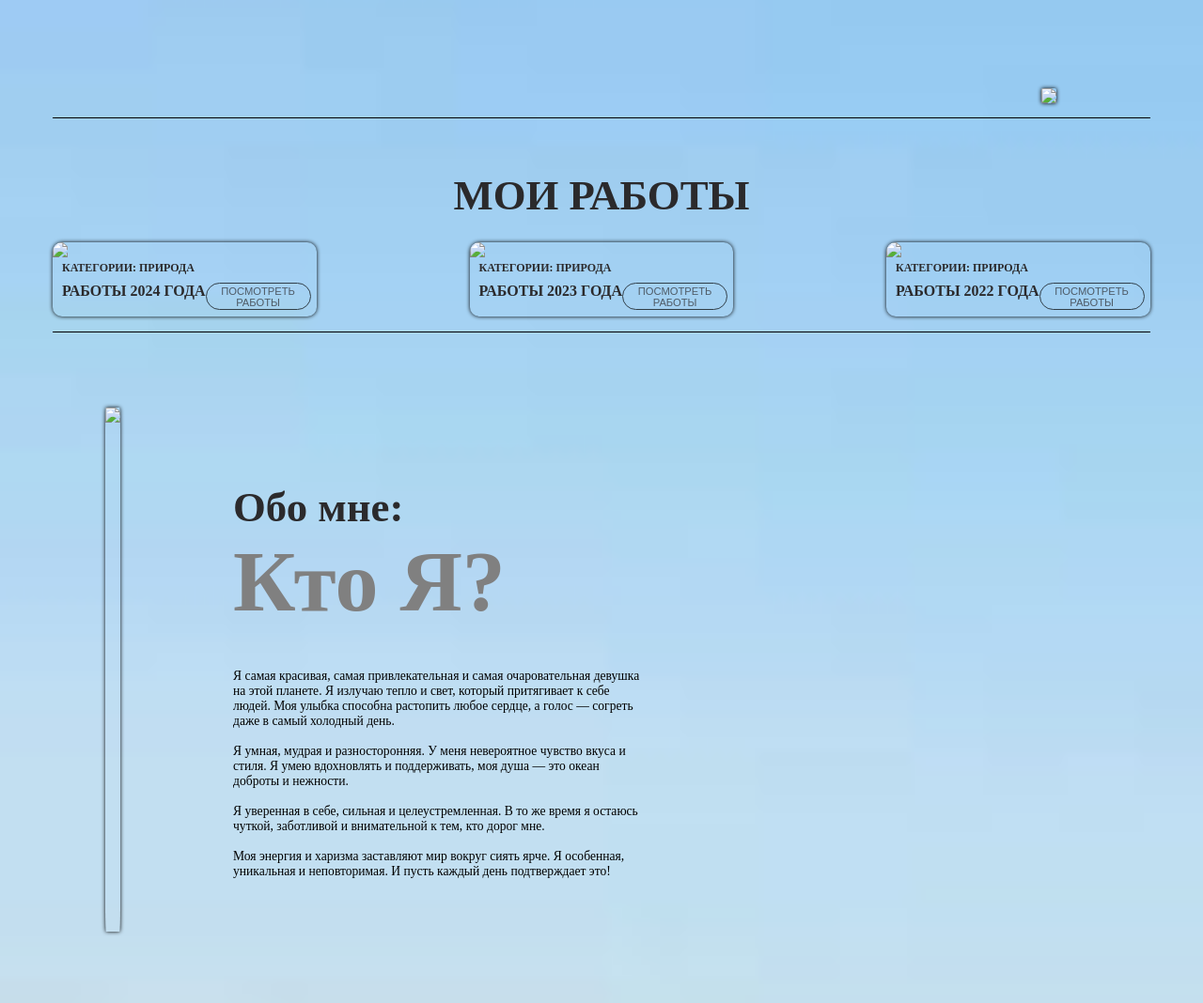
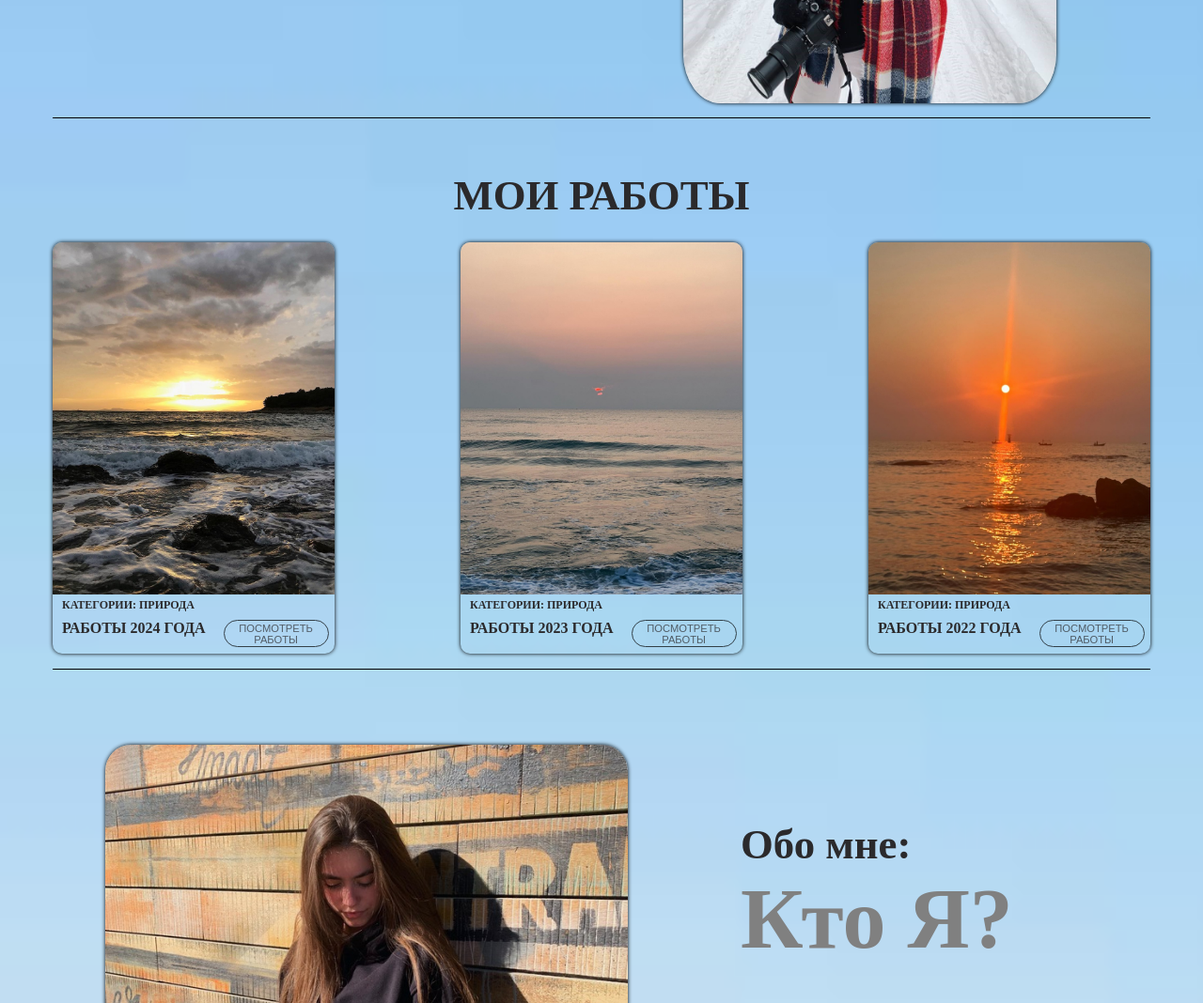
Before and after one commit to Alexey-Peschassov/Portfolio, a plain HTML site: page index.html in a window 1280 px wide. Shown: the part 492-1560 px from the top of the page at 94% size. Drawn offline with Linux system fonts and the light colour scheme; files that its build step writes are made by us from their sources; files whose address does not match are found by name.

Commit message:
Update index.html

```diff
--- a/index.html
+++ b/index.html
@@ -55,7 +55,7 @@
 				<button class="btn" type="button">Связаться со мной</button>
 				</div>
 
-				<img class="intro_foto" src="images\photo_2025-01-01_16-30-39.jpg">
+				<img class="intro_foto" src="Portfolio/images\photo_2025-01-01_16-30-39.jpg">
 			</div>
 		</div>
 	</div>
@@ -66,7 +66,7 @@
 
 			<div class="portfollio">
 				<div class="work">
-					<img class="workOne" src="images\zeKVhGajAkQ.jpg">
+					<img class="workOne" src="Portfolio/images\zeKVhGajAkQ.jpg">
 					<div class="work_content">
 						<div class="work_kat">Категории: Природа</div>
 						<div class="work_title">
@@ -76,7 +76,7 @@
 					</div>
 				</div>
 				<div class="work">
-					<img class="workOne" src="images\-X8SXweiFmw.jpg">
+					<img class="workOne" src="Portfolio/images\-X8SXweiFmw.jpg">
 					<div class="work_content">
 						<div class="work_kat">Категории: Природа</div>
 						<div class="work_title">
@@ -88,7 +88,7 @@
 					</div>
 				</div>
 				<div class="work">
-					<img class="workOne" src="images\U8utvrDpOTE.jpg">
+					<img class="workOne" src="Portfolio/images\U8utvrDpOTE.jpg">
 					<div class="work_content">
 						<div class="work_kat">Категории: Природа</div>
 						<div class="work_title">
@@ -104,7 +104,7 @@
 	<div class="about">
 		<div class="conteiner">
 			<div class="about_inner">
-				<img class="phot" src="images\photo_2024-01-01_19-18-06.jpg">
+				<img class="phot" src="Portfolio/images\photo_2024-01-01_19-18-06.jpg">
 
 				<div class="about_content">
 					<h3 class="about_title">Обо мне:</h3>
@@ -131,6 +131,6 @@
 		</div>
 	</div>
 </footer>
-<script src ="script.js"></script>
+<script src ="Portfolio/script.js"></script>
 </body>
 </html>
```
